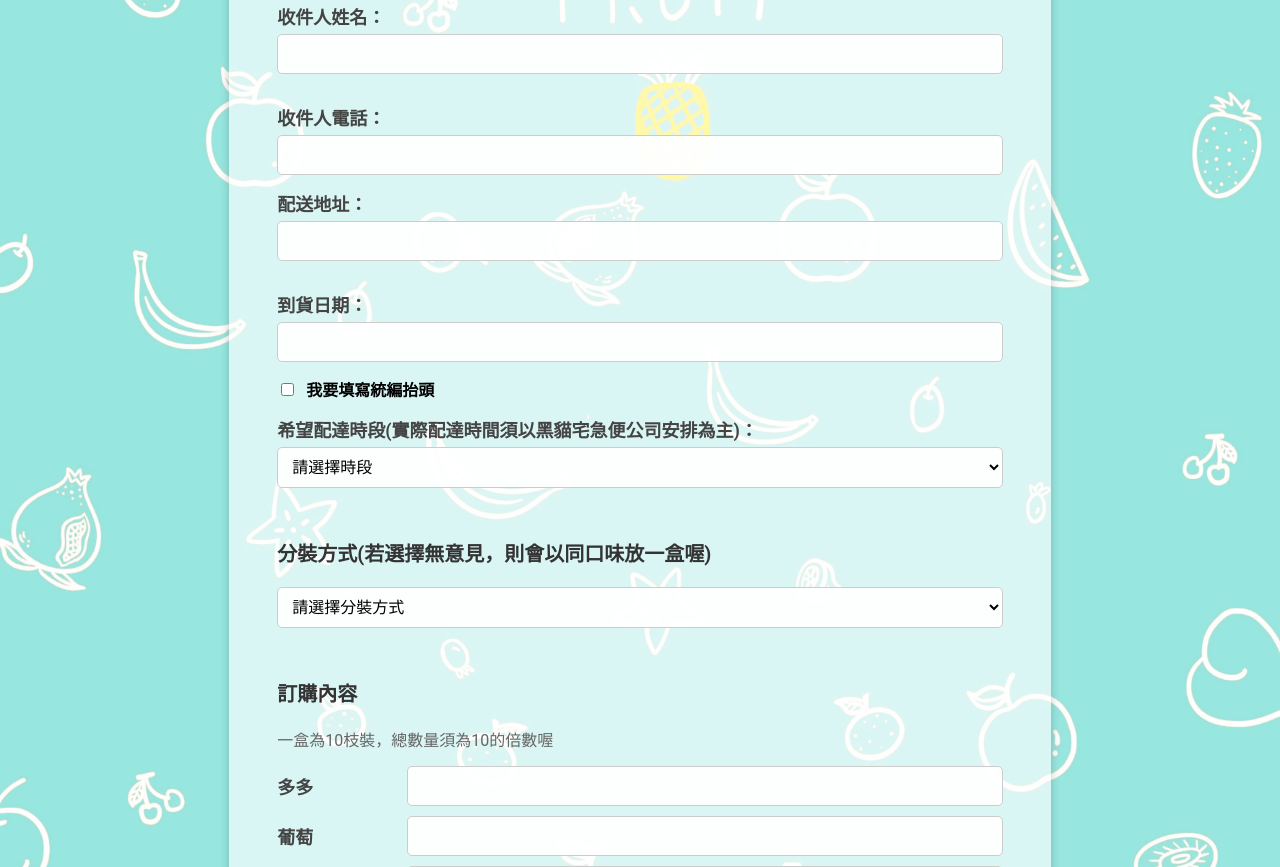
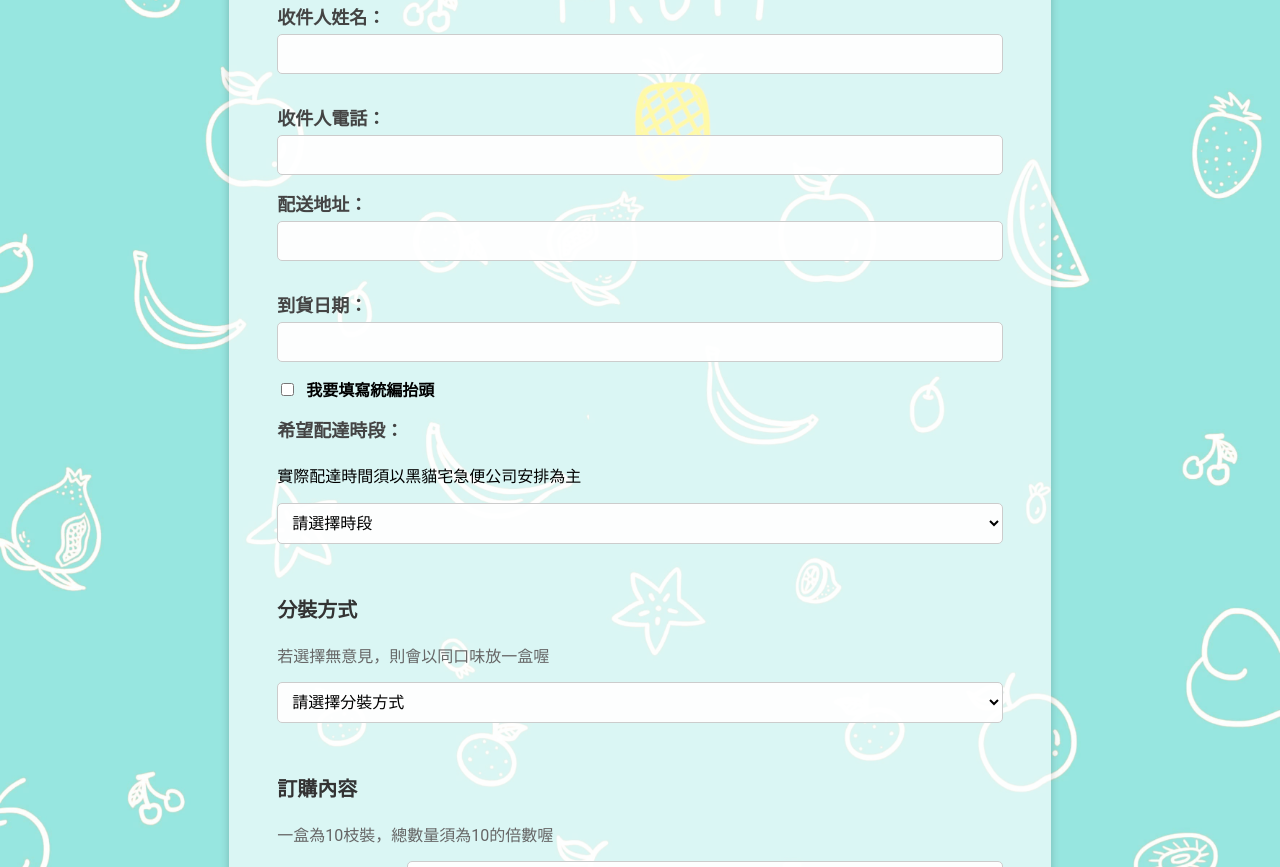
Before and after one commit to QQbar2013/form, a plain HTML site: page delivery/index.html in a window 1280 px wide. Shown: the part 472-1339 px from the top of the page. Drawn offline with nearby package versions, Linux system fonts and the light colour scheme.

Commit message:
Update index.html

```diff
--- a/delivery/index.html
+++ b/delivery/index.html
@@ -57,7 +57,8 @@
         <!-- 希望配達時段 -->
         <div class="main-flex-w3ls-sectns">
             <div class="form-w3-agile-text1" style="flex: 1 1 48%;">
-                <label for="deliveryTime">希望配達時段(實際配達時間須以黑貓宅急便公司安排為主)：</label>
+                <label for="deliveryTime">希望配達時段：</label>
+                <p>實際配達時間須以黑貓宅急便公司安排為主</p>
                 <select id="deliveryTime" required>
                     <option value="" disabled selected>請選擇時段</option>
                     <option value="不指定">不指定</option>
@@ -68,7 +69,8 @@
             <div style="flex: 1 1 48%;"></div> <!-- 空白右半邊 -->
         </div>
         <!-- 分裝方式 -->
-        <h3 class="sub-heading-agileits">分裝方式(若選擇無意見，則會以同口味放一盒喔)</h3>
+        <h3 class="sub-heading-agileits">分裝方式</h3>
+        <p>若選擇無意見，則會以同口味放一盒喔</p>
         <div class="main-flex-w3ls-sectns">
             <div class="form-w3-agile-text1" style="flex: 1 1 48%;">
                 <select id="packingMethod" required>
@@ -109,7 +111,7 @@
         <!-- 計算結果 -->
         <div id="totalCountText" class="total-summary">
             <div class="total-row">
-                總枝數: <strong>0</strong> 枝。
+                總枝數: <strong>0</strong> 枝，共 <strong>0</strong> 盒。
             </div>
             <div class="total-sub">⤷ Q棒價格為 <strong>0</strong> 元。</div>
             <div class="total-sub">⤷ 運費價格為 <strong>0</strong> 元。</div>
```
